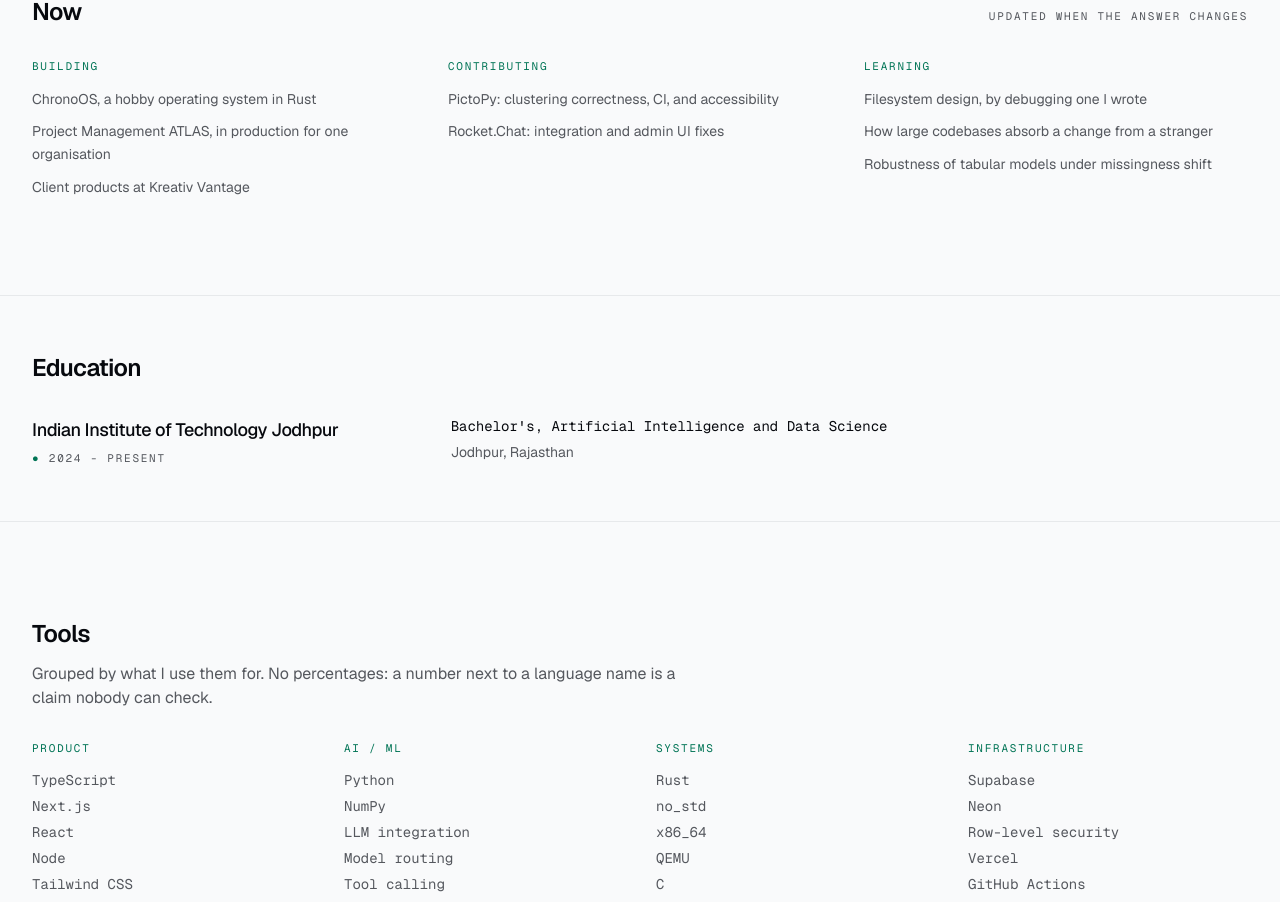
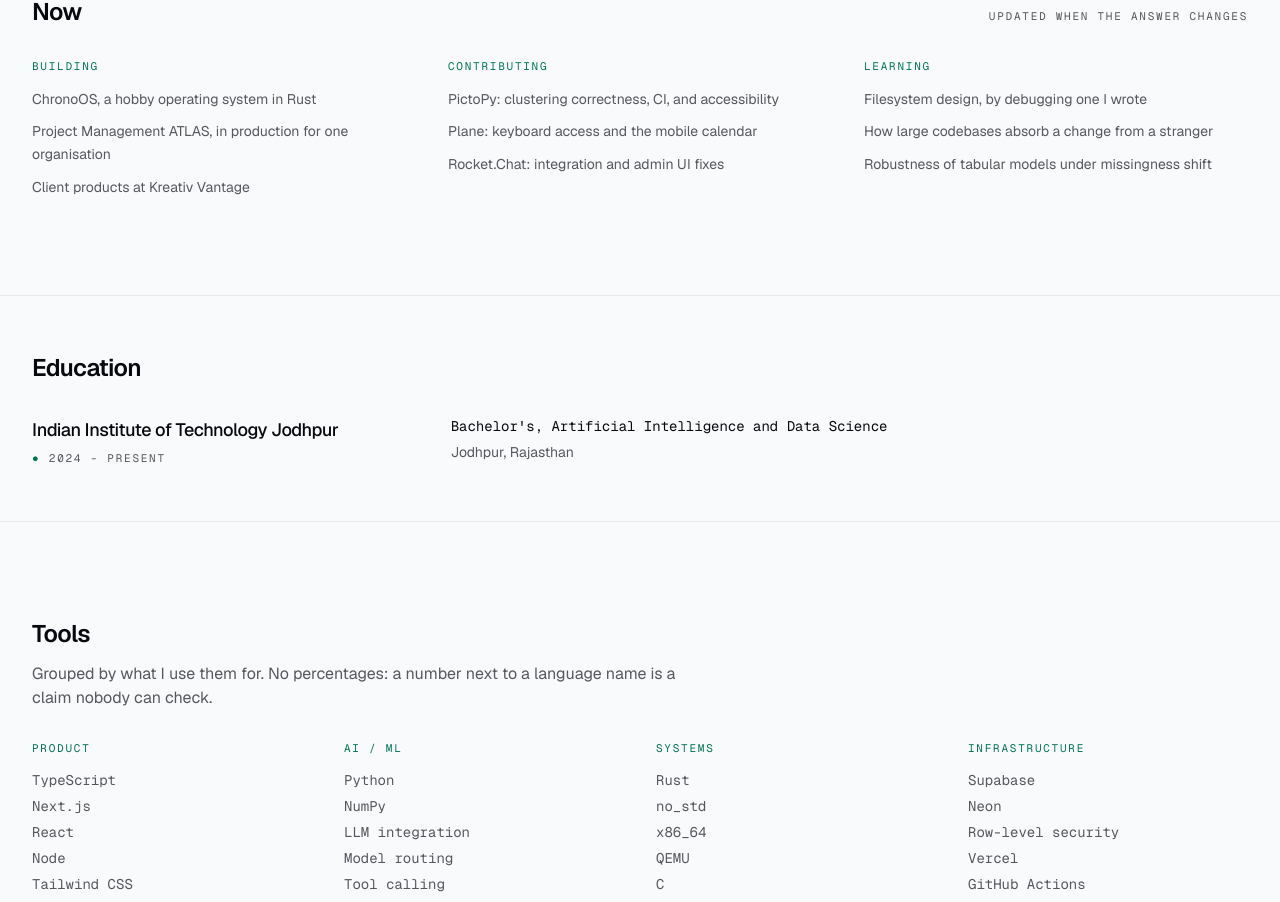
Before and after one commit to VanshajPoonia/personalportfolio, a Next.js app: page /about in a window 1280 px wide. Shown: the part 1240-2142 px from the top of the page. Built offline with nearby package versions, Linux system fonts and the light colour scheme; no server answers.

Commit message:
List Plane under what I'm contributing to now

```diff
--- a/app/about/page.tsx
+++ b/app/about/page.tsx
@@ -29,6 +29,7 @@ const now = [
     label: "Contributing",
     items: [
       { text: "PictoPy: clustering correctness, CI, and accessibility", href: "/open-source" },
+      { text: "Plane: keyboard access and the mobile calendar", href: "/open-source" },
       { text: "Rocket.Chat: integration and admin UI fixes", href: "/open-source" },
     ],
   },
```
